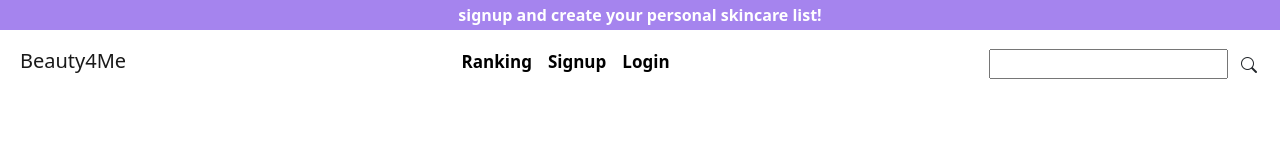
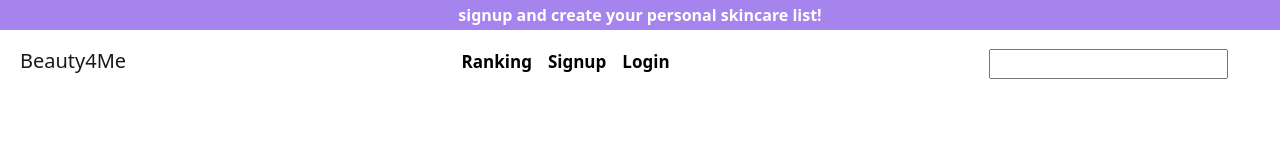
Before and after one commit to natriuge/Beauty4Me_Front, a React (Create React App) app: page /ranking in a window 1280 px wide. Shown: the top 160 px of the page. Built offline with nearby package versions, Linux system fonts and the light colour scheme; no server answers.

Commit message:
correções deploy 2

```diff
--- a/src/pages/home/home.css
+++ b/src/pages/home/home.css
@@ -71,6 +71,10 @@
   background: #b8b5ff;
 }
 
+.bi-search {
+  color: #fff!important
+}
+
 @media (min-width: 150px) and (max-width: 450px) {
   .responsive-slogan {
     font-size: 34px;
--- a/src/pages/ranking/rankingStyle.css
+++ b/src/pages/ranking/rankingStyle.css
@@ -63,8 +63,11 @@
 .p-ranting {
   font-weight: bold;
   color: #b8b5ff;
-  padding: 1.25rem;
 }
+
+  .bi-search {
+    color: #fff!important
+  }
 
 /* .border-card-ranking {
   border-radius: 1.5rem;
```
